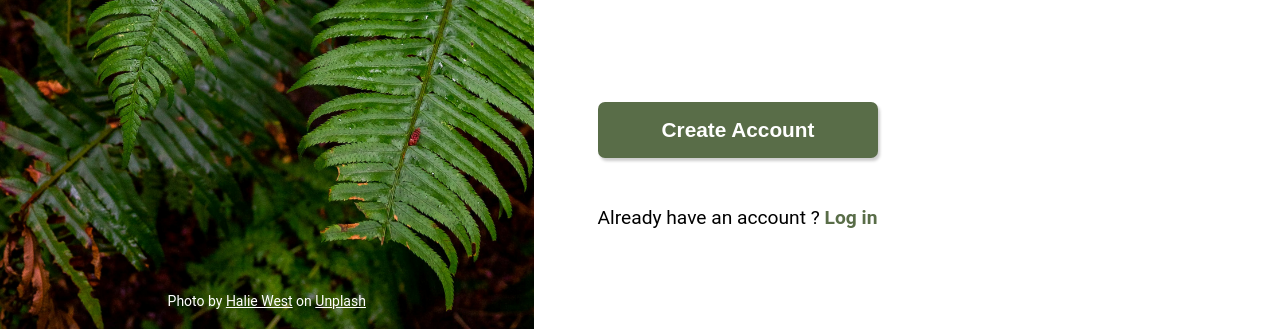
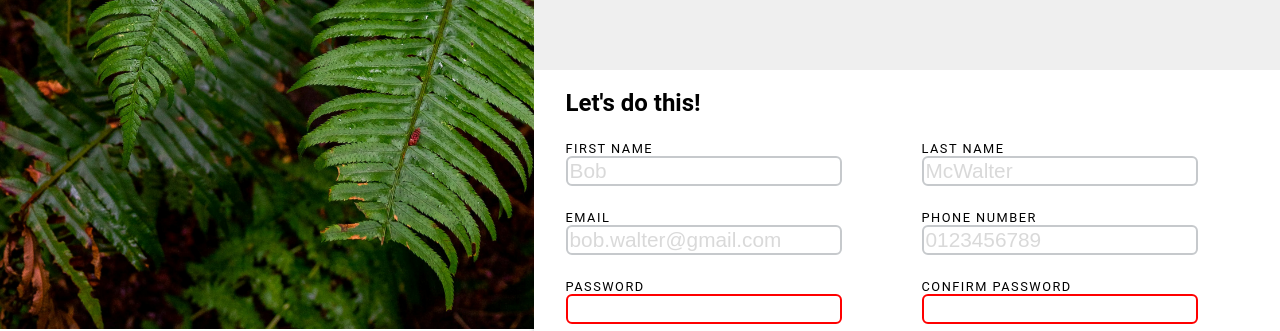
Before and after one commit to Rino9514/sign_up_form, a plain HTML site: page index.html in a window 1280 px wide. Shown: the part 471-802 px from the top of the page. Drawn offline with Linux system fonts and the light colour scheme.

Commit message:
Project done : * Form completion (conception + validation + stylization) * Animation on button + link * Stylization of of all the right and left side * Font processed
To improve the project :
* Make the site responsive for mobile
* Add javascript verification

```diff
--- a/index.html
+++ b/index.html
@@ -25,11 +25,41 @@
             <br>
             <p>You <em>know</em> you want to.</p>
         </div>
-        <form class="form">
-
+        <form id="new_account_form" class="form" action="https://httpbin.org/post" method="post">
+            <h2>Let's do this!</h2>
+            <div class="form_container">
+                <div>
+                    <label for="first_name">FIRST NAME</label>
+                    <input type="text" id="first_name" name="first_name" placeholder="Bob" required>
+                </div>
+                <div>
+                    <label for="last_name">LAST NAME</label>
+                    <input type="text" id="last_name" name="last_name" placeholder="McWalter" required>
+                </div>
+            </div>
+            <div class="form_container">
+                <div>
+                    <label for="email">EMAIL</label>
+                    <input type="email" id="email" name="email" placeholder="bob.walter@gmail.com" required>
+                </div>
+                <div>
+                    <label for="tel">PHONE NUMBER</label>
+                    <input type="tel" id="tel" name="tel" placeholder="0123456789" required>
+                </div>
+            </div>
+            <div class="form_container">
+                <div>
+                    <label for="password">PASSWORD</label>
+                    <input type="password" id="password" name="password" required>
+                </div>
+                <div>
+                    <label for="confirm_password">CONFIRM PASSWORD</label>
+                    <input type="password" id="confirm_password" name="confirm_password" required>
+                </div>
+            </div>
         </form>
         <div class="right_footer">
-            <button>Create Account</button>
+            <button type="submit" form="new_account_form">Create Account</button>
             <p>Already have an account ? <a href="" target="_blank" rel="noopener noreferrer">Log in</a></p>
         </div>
     </div>
--- a/styles/styles.css
+++ b/styles/styles.css
@@ -81,10 +81,10 @@ body{
 }
 
 
-
 .main_right_container {
     display: flex;
     flex-direction: column;
+    background-color: #eeee;
 }
 
 .right_top_text {
@@ -93,13 +93,58 @@ body{
     padding-bottom: 75px;
     padding-right: 150px;
     font-weight: bold;
-    font-size: 32px;
+    font-size: 2rem;
 }
 
+form {
+    display: flex;
+    flex-direction: column;
+    background-color: white;
+    box-shadow: 0px 5px 5px rgba(0, 0, 0, 0.2);
+    padding: 1.2rem 2rem 2rem;
+
+}
+
+.form_container{
+    display: flex;
+    gap: 5rem;
+    padding: 1.5rem 0rem 0rem;
+}
+
+.form_container > div{
+    display:flex;
+    flex-direction: column;
+}
+
+.form_container > div > input{
+    background-color: #FFFFFF;
+    border: 0.15rem solid #c6c9cc;
+    border-radius: 6px;
+    font-size: 1.3rem;
+}
+
+.form_container > div > label{
+    font-size: 0.8rem;
+    letter-spacing: 1.5px;
+}
+
+input::placeholder {
+  color: rgba(128, 128, 128, 0.3);
+}
+
+.form_container > div > input:focus {
+    outline: none;
+    border: 0.15rem solid blue;
+    box-shadow: 2px 5px 5px rgba(0, 0, 0, 0.2);
+}
+
+.form_container > div > input[type="password"]:invalid {
+    outline: none;
+    border: 0.15rem solid red;
+}
 .right_footer{
     padding: 2rem 4rem;
 }
-
 
 .right_footer button{
     background-color: #596D48;
@@ -112,6 +157,18 @@ body{
     box-shadow: 2px 3px 3px rgba(0, 0, 0, 0.2);
     border: none;
     margin-bottom: 3rem;
+    cursor: pointer;
+    transition: background-color 0.3s ease, transform 0.1s ease;
+}
+
+.right_footer button:hover{
+  background-color: #4b5c3b;
+}
+
+.right_footer button:active {
+  background-color: #3f4a33;
+  transform: translateY(1px);
+  box-shadow: 1px 2px 2px rgba(0, 0, 0, 0.2);
 }
 
 .right_footer > p{
```
